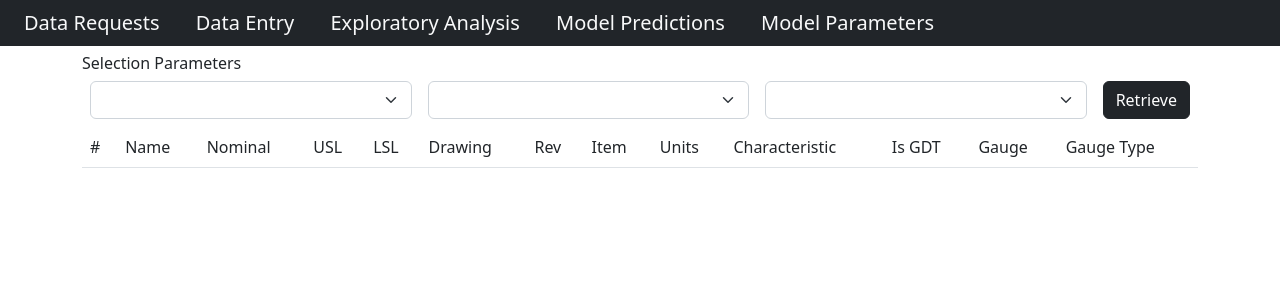
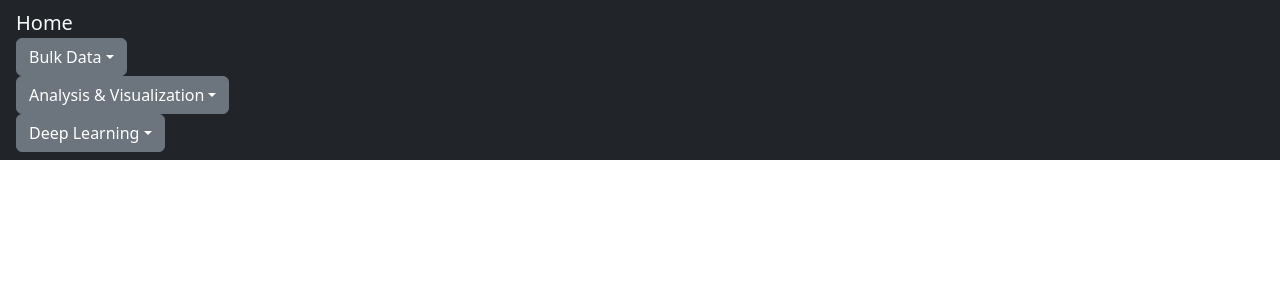
Before and after one commit to seneubauer/example-etl-analyze-predict, a Flask app: page / in a window 1280 px wide. Shown: the top 300 px of the page. Run offline with Flask 2, Linux system fonts and the light colour scheme; data that the repository does not hold is empty; parts of the project's set-up code (start-up, migrations or seed data) failed here and were passed over; some libraries are stand-ins or nearby versions.

Commit message:
commit progress

```diff
--- a/app.py
+++ b/app.py
@@ -33,29 +33,13 @@ app.config["SEND_FILE_MAX_AGE_DEFAULT"] = 0
 
 # data requests
 @app.route("/")
-# @app.route("/data_requests/")
-def Open_Data_Requests():
-    return render_template("data_requests.html")
+def IndexRoute():
+    return render_template("index.html")
 
 # data entry
-@app.route("/data_entry")
+@app.route("/data_viewer")
 def Open_Data_Entry():
-    return render_template("data_entry.html")
-
-# exploratory analysis
-@app.route("/exploratory_analysis")
-def Open_Exploratory_Analysis():
-    return render_template("exploratory_analysis.html")
-
-# model predictions
-@app.route("/model_predictions")
-def Open_Model_Predictions():
-    return render_template("model_predictions.html")
-
-# model predictions
-@app.route("/model_parameters")
-def Open_Model_Parameters():
-    return render_template("model_parameters.html")
+    return render_template("data_viewer.html")
 
 # request list of all unique drawings
 @app.route("/get_all_unique_drawings/")
--- /dev/null
+++ b/database_schema/schema1.sql
@@ -0,0 +1,18 @@
+-- table of parts
+create table parts (
+    uid integer unique not null,
+    item_number varchar(25) not null,
+    revision varchar(5) not null,
+    drawing varchar(25),
+    primary key (uid),
+    constraint part_uid unique (item_number, drawing)
+);
+
+-- table of materials used to make parts
+create table materials (
+    uid integer unique not null,
+    name varchar(50) not null,
+    part_uid integer not null,
+    primary key (uid),
+    constraint foreign key (part_uid) references parts.uid
+);
--- a/static/js/logic.js
+++ b/static/js/logic.js
@@ -17,60 +17,8 @@ function init()
     available_drawings.on("change", Get_Associated_Unique_Items)
     d3.select("#retrieve_characteristics").on("click", Get_Part_Characteristics);
 
-    d3.select("#data_requests_form").on("click", Open_Data_Requests);
-    d3.select("#data_entry_form").on("click", Open_Data_Entry);
-    d3.select("#exploratory_analysis_form").on("click", Open_Exploratory_Analysis);
-    d3.select("#model_predictions_form").on("click", Open_Model_Predictions);
-    d3.select("#model_parameters_form").on("click", Open_Model_Parameters);
-
+    // populate the unique drawings dropdown
     Get_All_Unique_Drawings();
-}
-
-/* ----- pages ----- */
-
-// open the data requests page
-function Open_Data_Requests()
-{
-    d3.json("data_requests").then(function (data)
-    {
-        console.log("Opened Data Requests");
-    });
-}
-
-// open the data entry page
-function Open_Data_Entry()
-{
-    d3.json("data_entry/").then(function (data)
-    {
-        console.log("Opened Data Entry");
-    });
-}
-
-// open the exploratory analysis page
-function Open_Exploratory_Analysis()
-{
-    d3.json("exploratory_analysis/").then(function (data)
-    {
-        console.log("Opened Exploratory Analysis");
-    });
-}
-
-// open the model predictions page
-function Open_Model_Predictions()
-{
-    d3.json("model_predictions/").then(function (data)
-    {
-        console.log("Opened Model Predictions");
-    });
-}
-
-// open the model parameters page
-function Open_Model_Parameters()
-{
-    d3.json("model_parameters/").then(function (data)
-    {
-        console.log("Opened Model Parameters");
-    });
 }
 
 /* ----- routes ----- */
@@ -100,23 +48,10 @@ function Get_Part_Characteristics()
 
             // create the cells
             rows.selectAll("td")
-                .data(x => [
-                    x.index,
-                    x.name,
-                    x.nominal,
-                    x.usl,
-                    x.lsl,
-                    x.part_drawing,
-                    x.part_revision,
-                    x.part_item,
-                    x.unit_name,
-                    x.characteristic_name,
-                    x.is_gdt,
-                    x.gauge,
-                    x.gauge_type])
-                    .enter()
-                    .append("td")
-                    .text(x => x);
+                .data(x => [x.index, x.name, x.nominal, x.usl, x.lsl, x.part_drawing, x.part_revision, x.part_item, x.unit_name, x.characteristic_name, x.is_gdt, x.gauge, x.gauge_type])
+                .enter()
+                .append("td")
+                .text(x => x);
         }
         else
         {
--- a/templates/data_requests.html
+++ b/templates/data_viewer.html
@@ -31,11 +31,29 @@
     <!-- header -->
     <nav class="navbar bg-dark px-3 py-2">
         <div class="container-fullwidth">
-            <a class="navbar-brand text-light px-2" href="#" id="data_requests_form">Data Requests</a>
-            <a class="navbar-brand text-light px-2" href="#" id="data_entry_form">Data Entry</a>
-            <a class="navbar-brand text-light px-2" href="#" id="exploratory_analysis_form">Exploratory Analysis</a>
-            <a class="navbar-brand text-light px-2" href="#" id="model_predictions_form">Model Predictions</a>
-            <a class="navbar-brand text-light px-2" href="#" id="model_parameters_form">Model Parameters</a>
+            <a class="navbar-brand text-light" href="/">Home</a>
+            <div class="dropdown">
+                <button class="btn btn-secondary dropdown-toggle" type="button" data-bs-toggle="dropdown" aria-expanded="false">Bulk Data</button>
+                <ul class="dropdown-menu dropdown-menu-dark">
+                    <li><a class="dropdown-item" href="#">Entry</a></li>
+                    <li><a class="dropdown-item" href="/data_viewer">Viewer</a></li>
+                </ul>
+            </div>
+            <div class="dropdown">
+                <button class="btn btn-secondary dropdown-toggle" type="button" data-bs-toggle="dropdown" aria-expanded="false">Analysis & Visualization</button>
+                <ul class="dropdown-menu dropdown-menu-dark">
+                    <li><a class="dropdown-item" href="#">Exploratory Analysis</a></li>
+                    <li><a class="dropdown-item" href="#">Generic Plotting</a></li>
+                </ul>
+            </div>
+            <div class="dropdown">
+                <button class="btn btn-secondary dropdown-toggle" type="button" data-bs-toggle="dropdown" aria-expanded="false">Deep Learning</button>
+                <ul class="dropdown-menu dropdown-menu-dark">
+                    <li><a class="dropdown-item" href="#">Supervised</a></li>
+                    <li><a class="dropdown-item" href="#">Unsupervised</a></li>
+                    <li><a class="dropdown-item" href="#">Neural Networks</a></li>
+                </ul>
+            </div>
         </div>
     </nav>
 
--- /dev/null
+++ b/templates/index.html
@@ -0,0 +1,74 @@
+<!DOCTYPE html>
+
+<html lang="en">
+
+<head>
+    <!-- set the metadata -->
+    <meta charset="utf-8" name="viewport" content="width=device-width, initial-scale=1">
+
+    <!-- set the title -->
+    <title>Data Science Portal</title>
+
+    <!-- link to reset css -->
+    <link rel="stylesheet" href="/static/css/reset.css">
+
+    <!-- link to bootstrap css -->
+    <link href="https://cdn.jsdelivr.net/npm/bootstrap@5.2.0/dist/css/bootstrap.min.css"
+          rel="stylesheet"
+          integrity="sha384-gH2yIJqKdNHPEq0n4Mqa/HGKIhSkIHeL5AyhkYV8i59U5AR6csBvApHHNl/vI1Bx"
+          crossorigin="anonymous">
+
+    <!-- link to style css -->
+    <link rel="stylesheet" href="/static/css/style.css">
+
+    <!-- import js libraries -->
+    <script src="https://d3js.org/d3.v7.min.js"></script>
+    <script src="https://cdn.plot.ly/plotly-latest.min.js"></script>
+</head>
+
+<body>
+
+    <!-- header -->
+    <nav class="navbar bg-dark px-3 py-2">
+        <div class="container-fullwidth">
+            <a class="navbar-brand text-light" href="/">Home</a>
+            <div class="dropdown">
+                <button class="btn btn-secondary dropdown-toggle" type="button" data-bs-toggle="dropdown" aria-expanded="false">Bulk Data</button>
+                <ul class="dropdown-menu dropdown-menu-dark">
+                    <li><a class="dropdown-item" href="#">Entry</a></li>
+                    <li><a class="dropdown-item" href="/data_viewer">Viewer</a></li>
+                </ul>
+            </div>
+            <div class="dropdown">
+                <button class="btn btn-secondary dropdown-toggle" type="button" data-bs-toggle="dropdown" aria-expanded="false">Analysis & Visualization</button>
+                <ul class="dropdown-menu dropdown-menu-dark">
+                    <li><a class="dropdown-item" href="#">Exploratory Analysis</a></li>
+                    <li><a class="dropdown-item" href="#">Generic Plotting</a></li>
+                </ul>
+            </div>
+            <div class="dropdown">
+                <button class="btn btn-secondary dropdown-toggle" type="button" data-bs-toggle="dropdown" aria-expanded="false">Deep Learning</button>
+                <ul class="dropdown-menu dropdown-menu-dark">
+                    <li><a class="dropdown-item" href="#">Supervised</a></li>
+                    <li><a class="dropdown-item" href="#">Unsupervised</a></li>
+                    <li><a class="dropdown-item" href="#">Neural Networks</a></li>
+                </ul>
+            </div>
+        </div>
+    </nav>
+
+    <!-- body -->
+    <div class="container my-2">
+
+    </div>
+
+    <!-- import bootstrap js library -->
+    <script src="https://cdn.jsdelivr.net/npm/bootstrap@5.2.0/dist/js/bootstrap.bundle.min.js"
+            integrity="sha384-A3rJD856KowSb7dwlZdYEkO39Gagi7vIsF0jrRAoQmDKKtQBHUuLZ9AsSv4jD4Xa"
+            crossorigin="anonymous"></script>
+
+    <!-- import local js scripts -->
+    <script src="/static/js/logic.js"></script>
+</body>
+
+</html>
```
Also changed, not shown: templates/data_entry.html (deleted, +0 -56 lines), templates/exploratory_analysis.html (deleted, +0 -56 lines), templates/model_parameters.html (deleted, +0 -56 lines), templates/model_predictions.html (deleted, +0 -56 lines).
